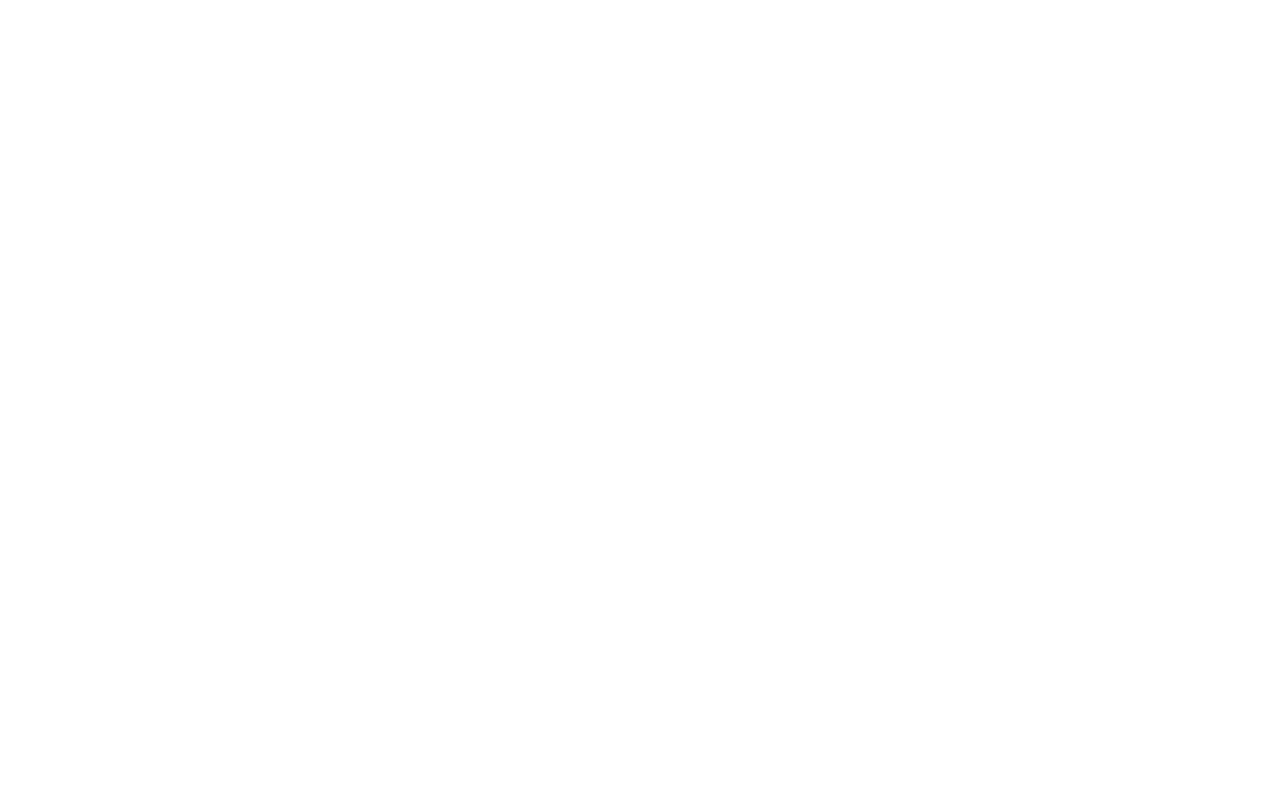
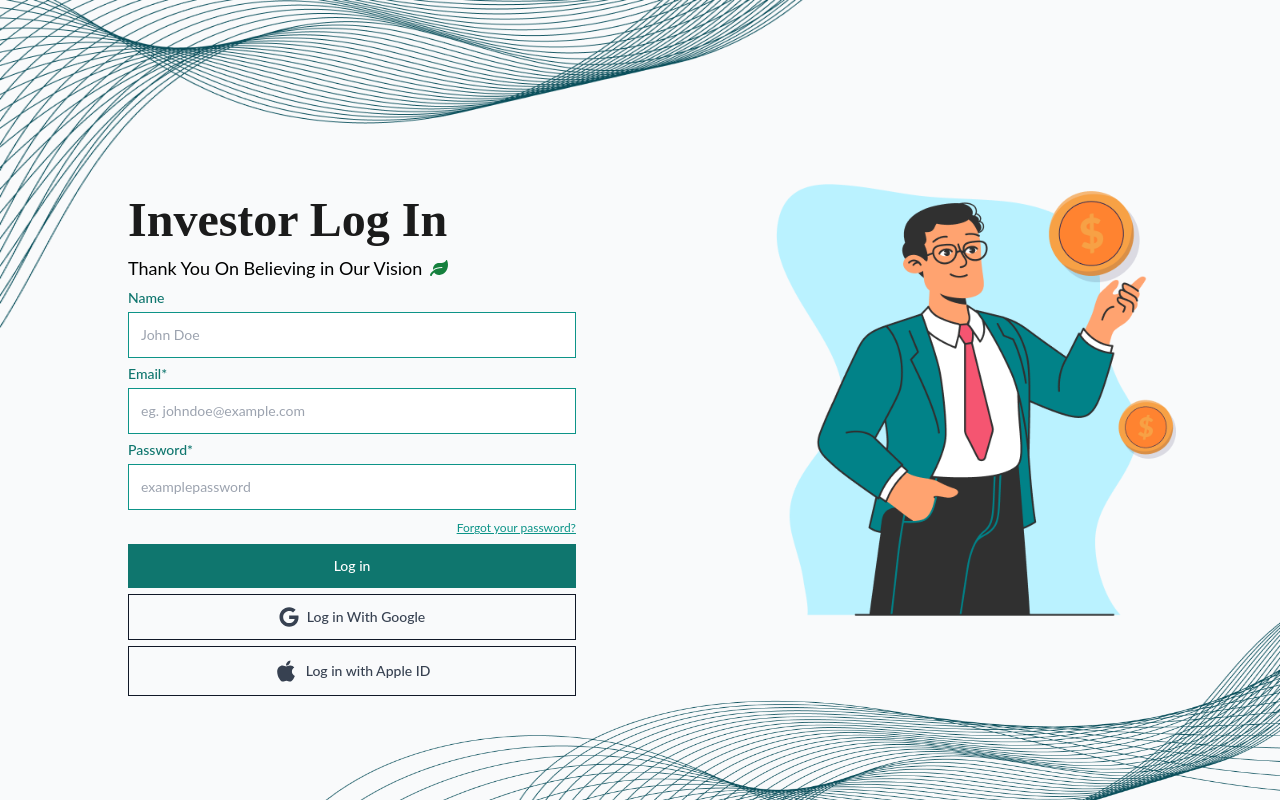
Before and after one commit to bytespathsolutions/BCID001-MysticBug, a React (Vite) app in the folder MysticBug-prod/: page /investor-login in a window 1280 px wide. Before the commit this address had no page. Built offline with nearby package versions, Linux system fonts and the light colour scheme.

Commit message:
add investor login

```diff
--- a/MysticBug-prod/src/App.jsx
+++ b/MysticBug-prod/src/App.jsx
@@ -2,12 +2,15 @@
 import { Routes, Route } from "react-router-dom"
 import OtpReset from './pages/OtpReset'
 import AdminLogin from './pages/AdminLogin'
+import InvestorLogin from './pages/InvestorLogin'
+
 const App = () => {
   return (
     <div>
       <Routes>
         <Route path="/login" element={<Login />} />
 
+        <Route path='/investor-login' element={<InvestorLogin />} />
         <Route path='/admin-login' element={<AdminLogin />} />
         <Route path='/forgot-password' element={<OtpReset />} />
 
--- a/MysticBug-prod/src/pages/InvestorLogin.jsx
+++ b/MysticBug-prod/src/pages/InvestorLogin.jsx
@@ -1,14 +1,14 @@
 import { useState } from 'react'
 import { icons, images } from '../assets/assets'
 import { useNavigate } from 'react-router-dom'
-const DoctorLogin = () => {
+const InvestorLogin = () => {
   const [name, setName] = useState('')
   const [email, setEmail] = useState('')
   const [password, setPassword] = useState('')
   const [error, setError] = useState(null)
   const navigate = useNavigate()
-  const handleForm = () => {
-
+  const handleForm = (e) => {
+    e.preventDefault()
     if (!name || !email || !password) {
       setError("All fields are required")
     }
@@ -28,7 +28,7 @@
             <p className="font-lato font-normal text-base sm:text-18 flex items-center gap-2 whitespace-nowrap mb-2">
               Thank You On Believing in Our Vision<span className='text-green-700'> <icons.FaLeaf className='text-green-700' /></span>
             </p>
-            {error && <div className="bg-red-400 border border-red-100 text-black rounded">
+            {error && <div className="bg-[#F6B7AC] border border-red-100 text-black rounded">
               <p className="text-center p-2">{error}</p>
             </div>
             }
@@ -104,13 +104,15 @@
                 type="submit"
                 className="w-full border border-gray-900 text-gray-700 py-3 transition duration-200 font-medium text-sm flex items-center justify-center space-x-2 relative z-20 hover:bg-gray-100"
               >
-                Log in With Google
+                <icons.FaGoogle size={20} />
+                <span>Log in With Google</span>
               </button>
 
               <button
                 type="button"
                 className="w-full border border-gray-900 text-gray-700 py-3 transition duration-200 font-medium text-sm flex items-center justify-center space-x-2 relative z-20 hover:bg-gray-100"
               >
+                <icons.FaApple size={24} />
                 <span>Log in with Apple ID</span>
               </button>
             </form>
@@ -134,4 +136,4 @@
   )
 }
 
-export default DoctorLogin
+export default InvestorLogin
```
